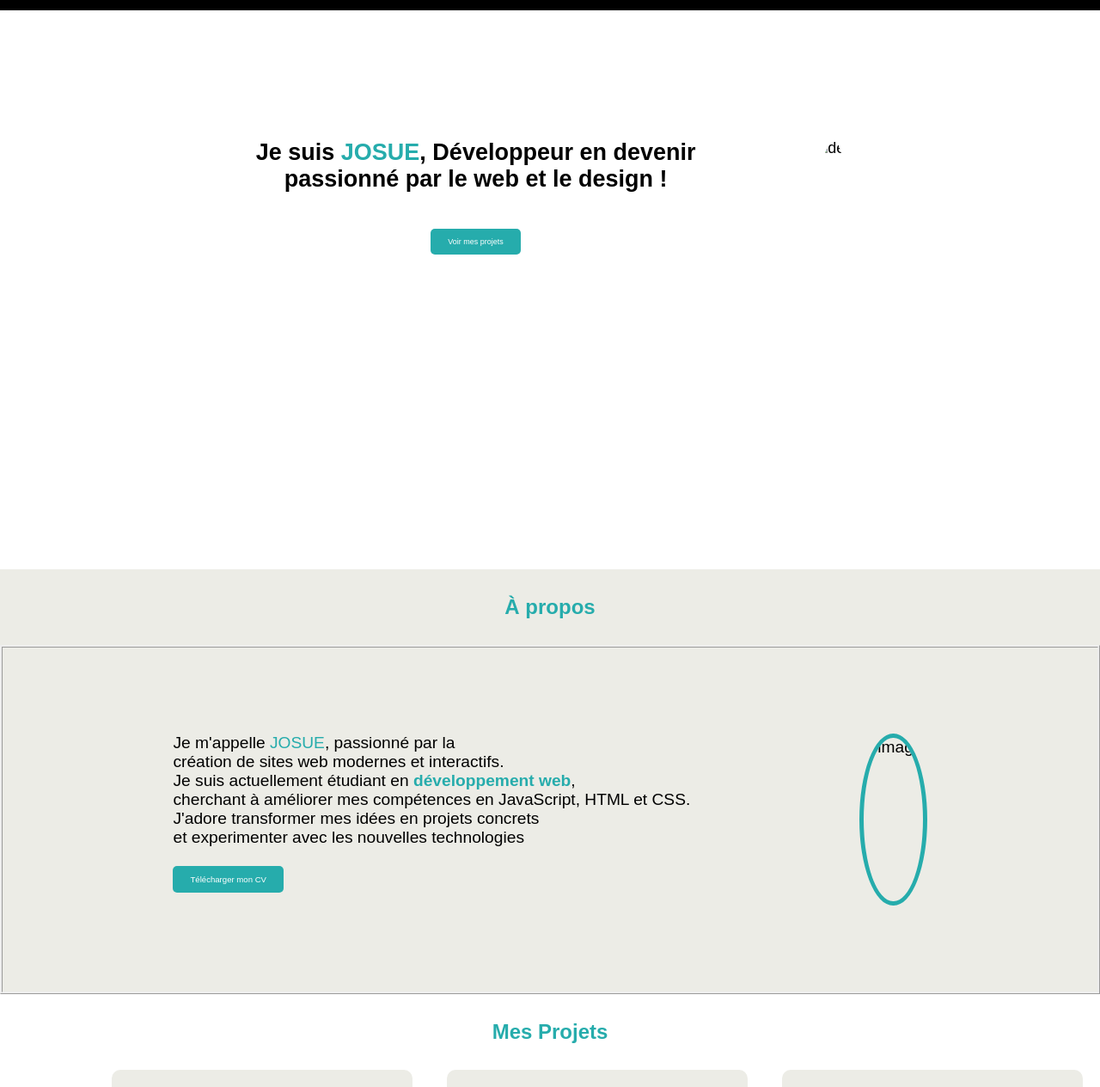
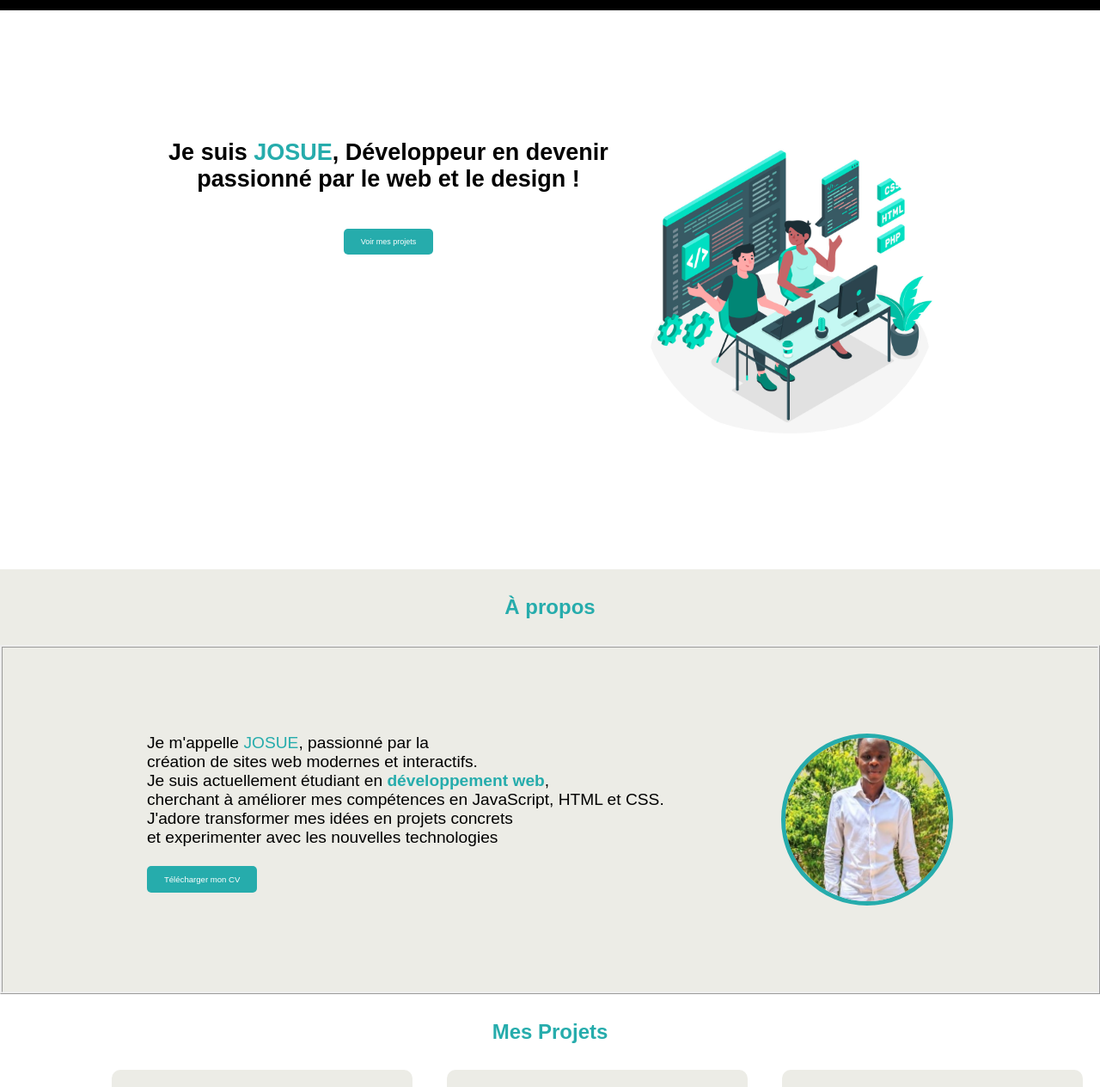
Before and after one commit to KPAGHERI/kpagherijojo.io, a plain HTML site: page index.html in a window 1280 px wide. Shown: the part 36-1300 px from the top of the page at 86% size. Drawn offline with Linux system fonts and the light colour scheme.

Commit message:
Update index.html

```diff
--- a/index.html
+++ b/index.html
@@ -39,7 +39,7 @@
             <h1>Je suis <span>JOSUE</span>, Développeur en devenir <br> passionné par le web et le design !</h1><br><br>
             <button onclick="location.href='mesprojet.html'">Voir mes projets</button>
         </div>
-        <img src="./PHO/dev.jpg" alt="dev" class="Myimg">
+        <img src="dev.jpg" alt="dev" class="Myimg">
     </section>
 
 
@@ -52,7 +52,7 @@
                 <p>J'adore transformer mes idées en projets concrets <br> et experimenter avec les nouvelles technologies</p><br>
                 <button onclick="location.href='Cvjosuekp.pdf'">Télécharger mon CV</button>
             </div>
-            <img src="./PHO/Mypicture.jpg" alt="image" class="Mypicture">
+            <img src="Mypicture.jpg" alt="image" class="Mypicture">
         </div>
     </section>
 
```
